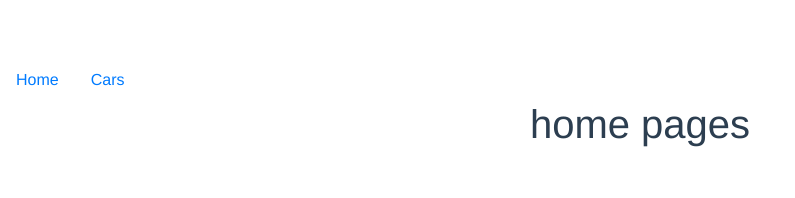
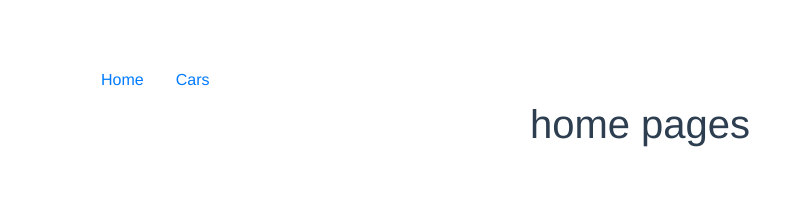
Before and after one commit to Draiking/vue-cli-lesson, a Vue app: page / in a window 1280 px wide. Shown: the top 198 px of the page, without its empty margins (0-795 px from the left). Built offline with nearby package versions, Linux system fonts and the light colour scheme.

Commit message:
Обозначение активной ссылки

```diff
--- a/src/App.vue
+++ b/src/App.vue
@@ -1,16 +1,30 @@
 <template>
   <div id="app">
+    <div class="container">
+      <ul class="nav">
 
-    <ul class="nav">
-      <li class="nav-item">
-          <router-link class="nav-link active" to="/">Home</router-link>
-      </li>
-      <li class="nav-item">
-        <router-link class="nav-link" :to="'/cars'">Cars</router-link>
-      </li>
-    </ul>
+        <router-link
+          tag="li"
+          class="nav-item"
+          exact
+          to="/"
+          active-class="active"
+        >
+          <a class="nav-link">Home</a>
+        </router-link>
 
-    <router-view></router-view>
+        <router-link
+        tag="li"
+        class="nav-item"
+        to="/cars"
+        active-class="active"
+        >
+          <a class="nav-link">Cars</a>
+        </router-link>
+      </ul>
+
+      <router-view></router-view>
+    </div>
   </div>
 </template>
 
@@ -34,4 +48,8 @@
   color: #2c3e50;
   margin-top: 60px;
 }
+
+.active {
+  color: gray;
+}
 </style>
```
